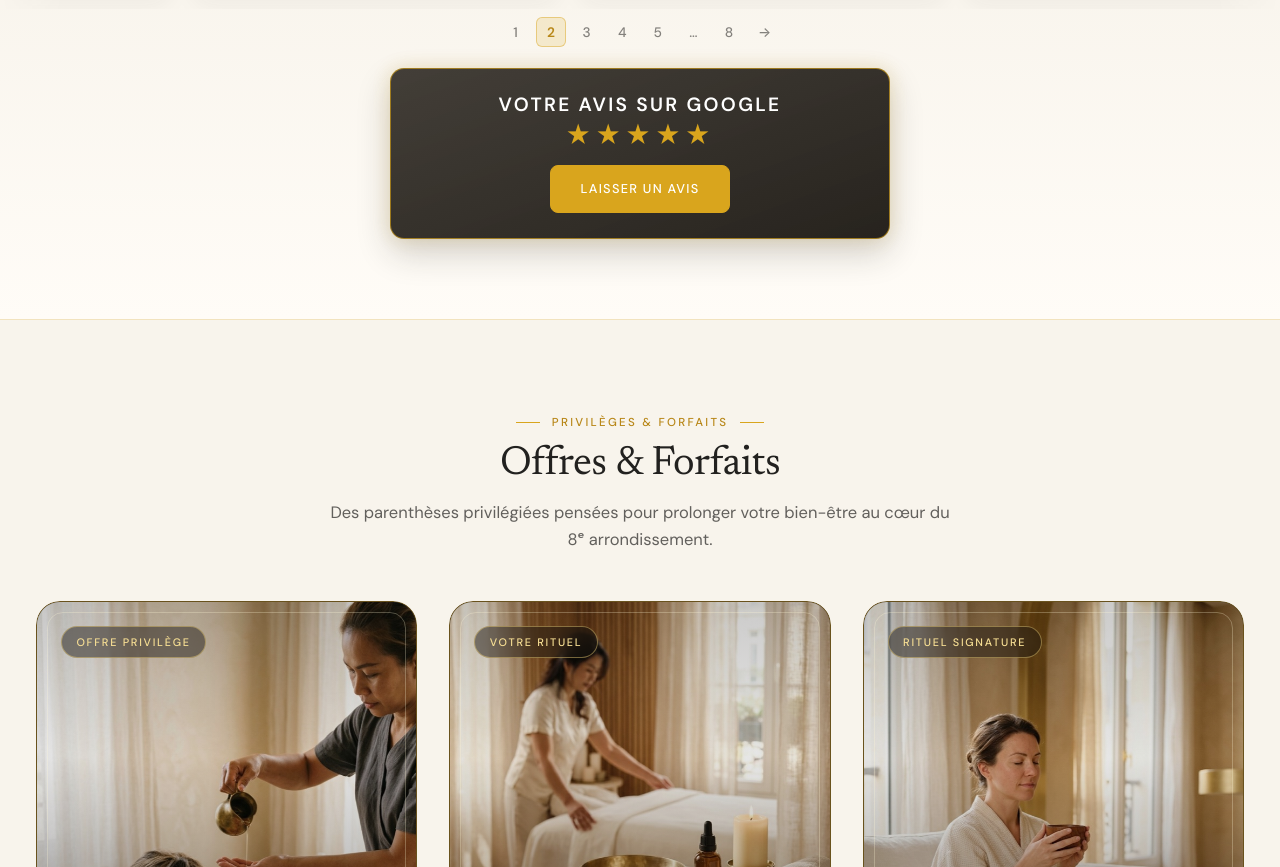
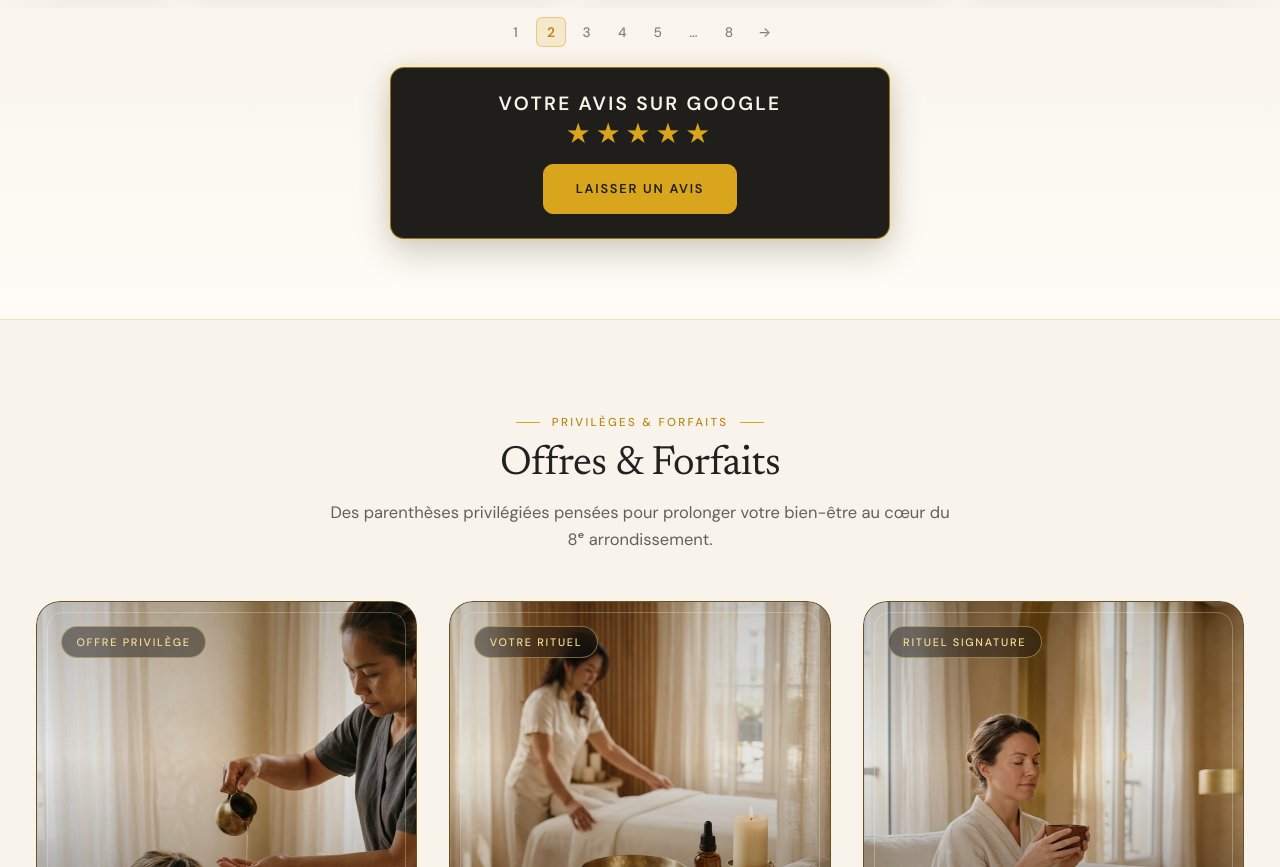
Before and after one commit to MarcelAIG/lawisa-thai-massage, a website: page index.html in a window 1280 px wide. Shown: the part 5536-6403 px from the top of the page. Drawn offline with nearby package versions, Linux system fonts and the light colour scheme.

Commit message:
reviews chnages

```diff
--- a/index.html
+++ b/index.html
@@ -16,7 +16,7 @@
         href="https://fonts.googleapis.com/css2?family=DM+Sans:ital,opsz,wght@0,9..40,300..700;1,9..40,400..500&family=Newsreader:ital,opsz,wght@0,6..72,300..600;1,6..72,300..500&display=swap"
         rel="stylesheet">
 
-    <link rel="stylesheet" href="style.css?v=55">
+    <link rel="stylesheet" href="style.css?v=56">
 
     <!-- GSAP for Horizontal Scroll -->
     <script src="https://cdnjs.cloudflare.com/ajax/libs/gsap/3.12.2/gsap.min.js"></script>
--- a/style.css
+++ b/style.css
@@ -2666,8 +2666,7 @@ a.hero-social:hover {
 .lawisa-review-us-box {
     max-width: 500px;
     margin: 0 auto;
-    background-color: #332E27;
-    background-image: linear-gradient(160deg, rgba(255, 255, 255, 0.08) 0%, rgba(0, 0, 0, 0.24) 100%);
+    background-color: #1F1E1B;
     border: 1.5px solid rgba(217, 165, 29, 0.65);
     border-radius: 14px;
     padding: 1.55rem 2.25rem;
@@ -2679,7 +2678,7 @@ a.hero-social:hover {
     font-family: var(--font-body);
     font-size: clamp(1.05rem, 1.5vw, 1.24rem);
     font-weight: 600;
-    color: #ffffff;
+    color: var(--warm-ivory);
     letter-spacing: 0.12em;
     text-transform: uppercase;
     margin-bottom: 0.5rem;
@@ -2699,23 +2698,25 @@ a.hero-social:hover {
     align-items: center;
     justify-content: center;
     background-color: var(--lawisa-gold);
-    color: #ffffff !important;
+    color: #1F1E1B;
     border: 1px solid var(--lawisa-gold);
-    border-radius: 8px;
-    padding: 0.78rem 1.85rem;
+    border-radius: 10px;
+    padding: 0.82rem 2rem;
     font-family: var(--font-body);
     font-size: 0.8rem;
-    font-weight: 500;
-    letter-spacing: 0.1em;
+    font-weight: 600;
+    letter-spacing: 0.14em;
     text-transform: uppercase;
-    transition: all 0.3s ease;
+    transition: background-color 0.25s ease, border-color 0.25s ease, color 0.25s ease, box-shadow 0.25s ease, transform 0.25s ease;
     cursor: pointer;
 }
 
-.lawisa-leave-review-btn:hover {
-    background-color: var(--deep-gold);
+.lawisa-leave-review-btn:hover,
+.lawisa-leave-review-btn:focus-visible {
+    background-color: var(--soft-white);
     border-color: var(--lawisa-gold);
-    box-shadow: 0 0 16px rgba(217, 165, 29, 0.55), 0 6px 20px rgba(217, 165, 29, 0.35);
+    color: #1F1E1B;
+    box-shadow: 0 0 14px rgba(217, 165, 29, 0.44), 0 6px 20px rgba(217, 165, 29, 0.26);
     transform: translateY(-2px);
 }
 
```
